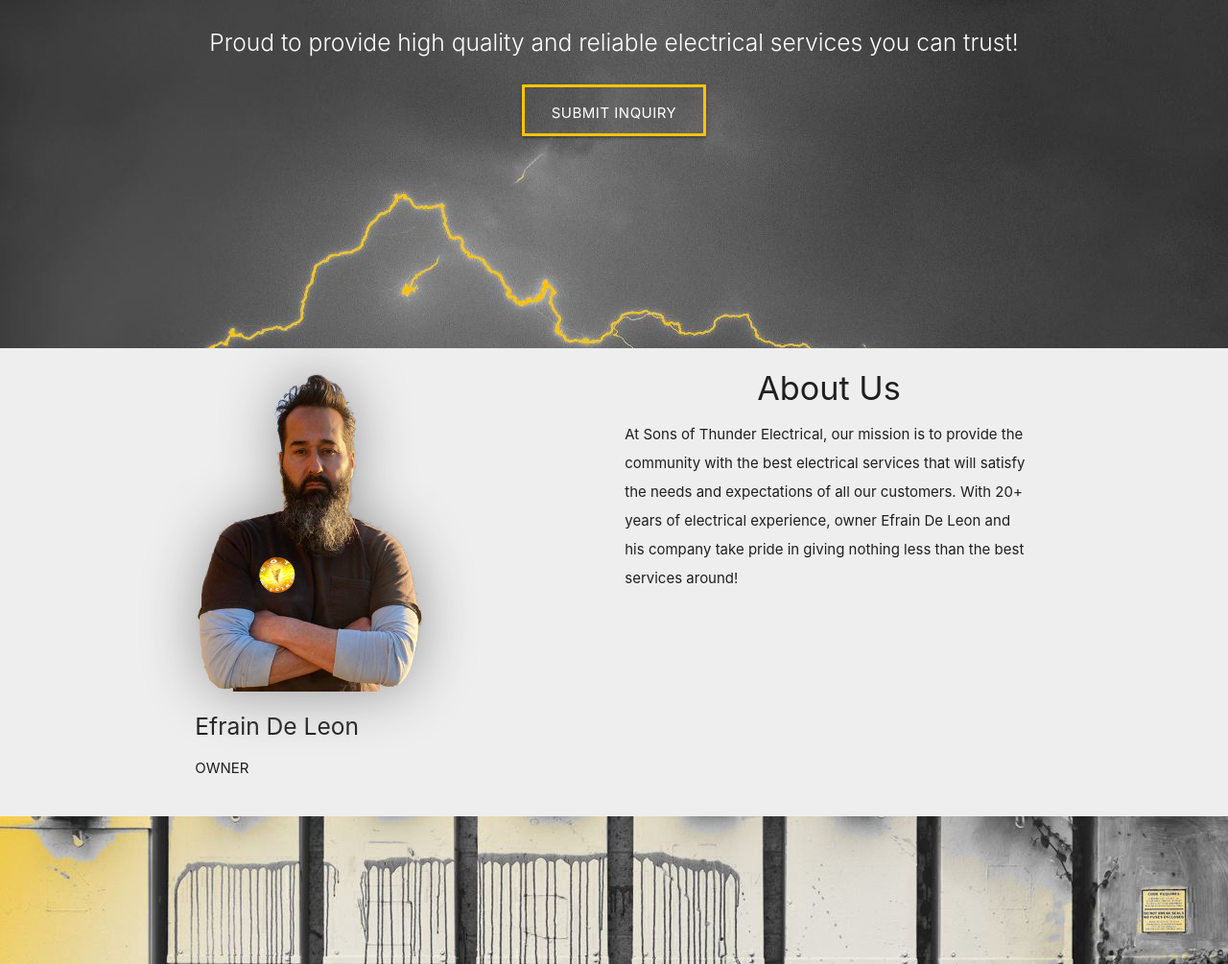
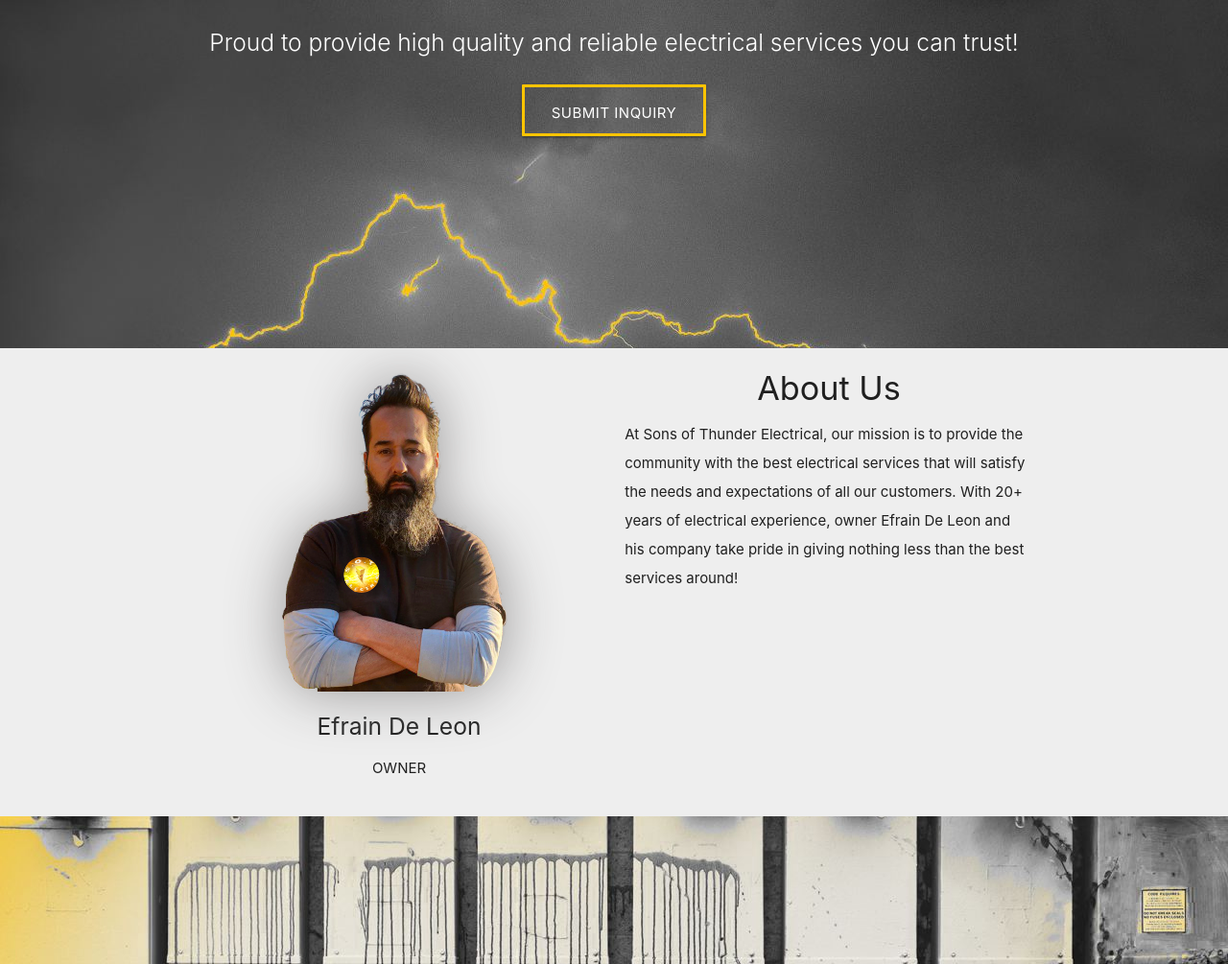
Before and after one commit to onias17/sonsofthunder, a Django app: page / in a window 1280 px wide. Shown: the part 201-1206 px from the top of the page at 96% size. Run offline with Django 3.2, Linux system fonts and the light colour scheme; some libraries are stand-ins or nearby versions.

Commit message:
center profile image

```diff
--- a/main_app/templates/home.html
+++ b/main_app/templates/home.html
@@ -23,7 +23,7 @@
 {% comment %} ABOUT {% endcomment %}
 <section class="about container" id="about">
     <div class="row">
-        <div class="col s12 m6 leon">
+        <div class="center col s12 m6 leon">
             <img class="prof-img" src="static/images/ofc.png" alt="ofc" width="250px">
             <h5>Efrain De Leon</h5>
             <p>OWNER</p>
--- a/sot_project/settings.py
+++ b/sot_project/settings.py
@@ -11,7 +11,7 @@ https://docs.djangoproject.com/en/3.1/ref/settings/
 """
 
 import os
-import django_on_heroku
+# import django_on_heroku
 
 from pathlib import Path
 
@@ -146,4 +146,4 @@ ADMINS = (
     ('Onias', 'gmail'), ('Officer', 'gmail')
 )
 
-django_on_heroku.settings(locals())
+# django_on_heroku.settings(locals())
```
